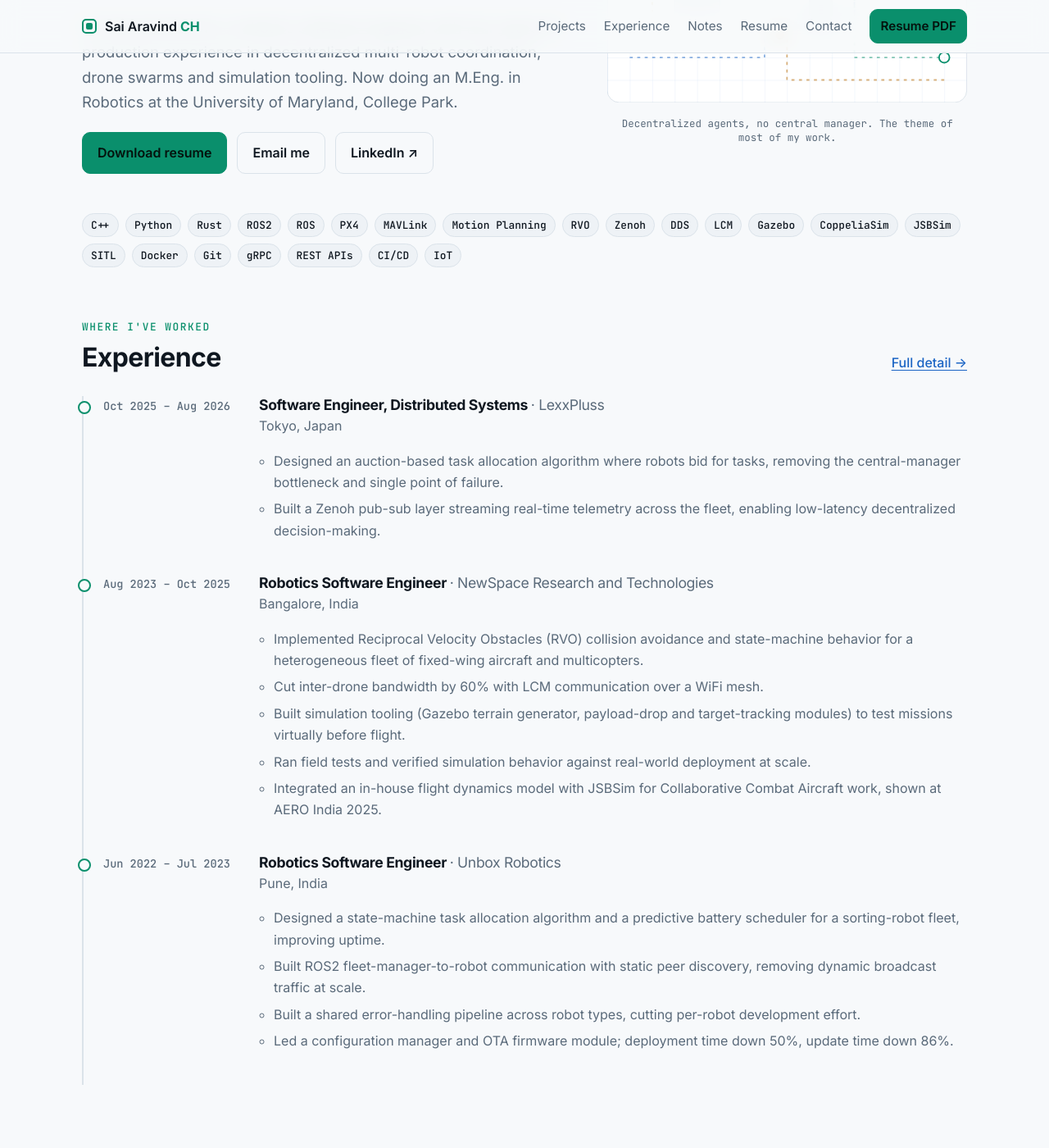
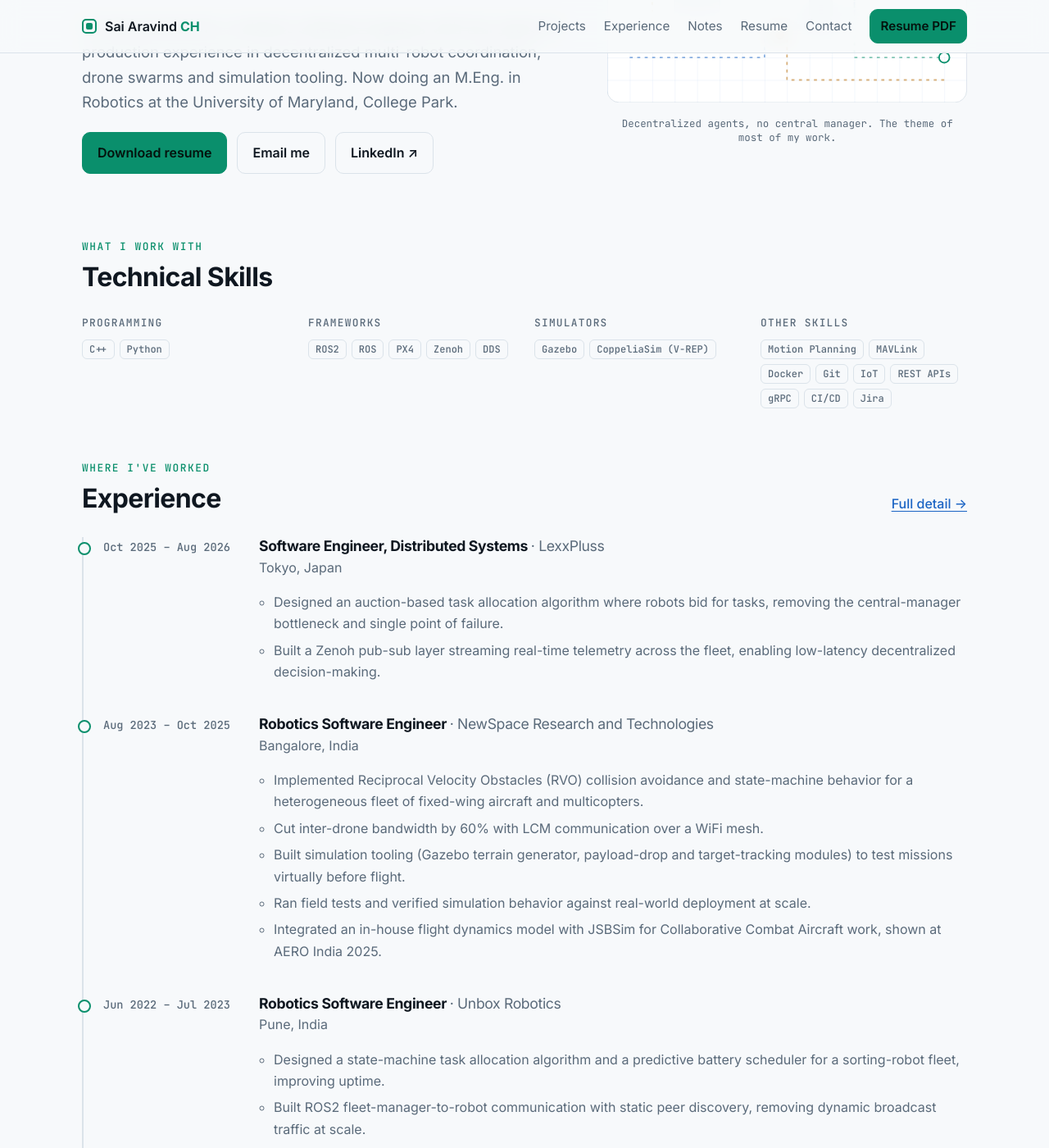
Before and after one commit to saiaravind19/saiaravind19.github.io, a Jekyll site: the page built from index.html, in a window 1280 px wide and 1400 px high, scrolled down 377 px. Shown: the whole window at 82% size. Built offline with Jekyll 4.4.1, drawn with Linux system fonts in a browser that asks for light colours.

Commit message:
Add Technical Skills section right after the intro
Co-Authored-By: Claude Sonnet 5.5 <noreply@anthropic.com>
Claude-Session: https://claude.ai/code/session_01Rfb5H5jk6Tt4eWcFB2eMuY

```diff
--- a/_data/skills.yml
+++ b/_data/skills.yml
@@ -1,8 +1,8 @@
-- group: Languages
-  items: [C++, Python, Rust]
-- group: Robotics
-  items: [ROS2, ROS, PX4, MAVLink, Motion Planning, RVO, Zenoh, DDS, LCM]
-- group: Simulation
-  items: [Gazebo, CoppeliaSim, JSBSim, SITL]
-- group: Systems
-  items: [Docker, Git, gRPC, REST APIs, CI/CD, IoT]
+- group: Programming
+  items: [C++, Python]
+- group: Frameworks
+  items: [ROS2, ROS, PX4, Zenoh, DDS]
+- group: Simulators
+  items: [Gazebo, CoppeliaSim (V-REP)]
+- group: Other skills
+  items: [Motion Planning, MAVLink, Docker, Git, IoT, REST APIs, gRPC, CI/CD, Jira]
--- a/assets/css/site.css
+++ b/assets/css/site.css
@@ -95,7 +95,7 @@ a.chip:hover,button.chip:hover{border-color:var(--accent);color:var(--accent)}
 
 /* sections */
 .section{padding-block:56px}
-.skills-row{display:flex;flex-wrap:wrap;gap:8px;padding-block:8px 8px}
+.skills-sec{padding-block:40px 8px}
 .section-head{margin-bottom:28px;max-width:62ch}
 .section-head.row{display:flex;align-items:end;justify-content:space-between;max-width:none;gap:16px}
 .section-head.row h2{margin:0}
--- a/index.html
+++ b/index.html
@@ -26,8 +26,16 @@ body_class: home
   </div>
 </section>
 
-<section class="wrap skills-row" aria-label="Skills">
-  {% for g in site.data.skills %}{% for i in g.items %}<span class="chip">{{ i }}</span>{% endfor %}{% endfor %}
+<section class="wrap section skills-sec" id="skills">
+  <div class="section-head"><p class="eyebrow">What I work with</p><h2>Technical Skills</h2></div>
+  <div class="skills">
+    {% for g in site.data.skills %}
+    <div class="skill-group">
+      <h3>{{ g.group }}</h3>
+      <ul class="tags">{% for i in g.items %}<li>{{ i }}</li>{% endfor %}</ul>
+    </div>
+    {% endfor %}
+  </div>
 </section>
 
 <section class="wrap section">
```
